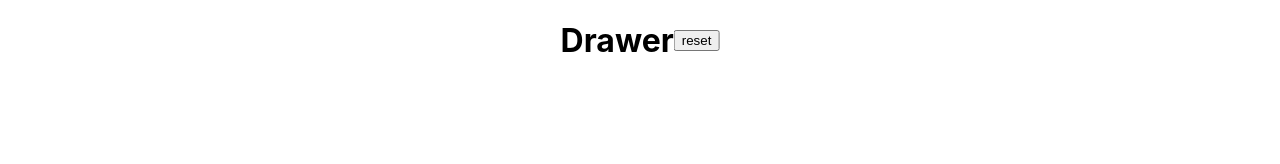
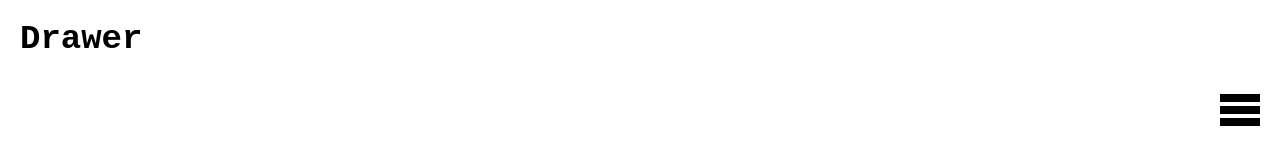
Before and after one commit to bibblebabl/asgn, a website built with Parcel: page index.html in a window 1280 px wide. Built offline with nearby package versions, Linux system fonts and the light colour scheme.

Commit message:
- add menu and styling

```diff
--- a/index.html
+++ b/index.html
@@ -5,6 +5,23 @@
   </head>
 
   <body>
+    <header class="header">
+      <h1 class="heading">Drawer</h1>
+      <ul class="buttons">
+        <li><button class="button button--reset" type="button">reset</button></li>
+        <li>
+          <button class="button button--menu" type="button">
+            menu
+            <svg viewBox="0 0 100 80" width="40" height="40">
+              <rect width="100" height="20"></rect>
+              <rect y="30" width="100" height="20"></rect>
+              <rect y="60" width="100" height="20"></rect>
+            </svg>
+          </button>
+        </li>
+      </ul>
+    </header>
+
     <div id="app"></div>
     <canvas id="canvas"></canvas>
 
--- a/src/app.ts
+++ b/src/app.ts
@@ -20,9 +20,9 @@ export class App {
       onMouseDown: this.onMouseDown.bind(this),
       onMouseMove: this.onMouseMove.bind(this),
       onMouseUp: this.onMouseUp.bind(this),
+      onReset: this.reset.bind(this),
+      onAboutMenu: this.onAboutMenu.bind(this),
     })
-
-    document.querySelector('button.reset').addEventListener('mousedown', () => this.reset())
   }
 
   updatePointsPositions(cursorPosition: Point) {
@@ -96,6 +96,10 @@ export class App {
     })
   }
 
+  onAboutMenu() {
+    document.querySelector('.modal--about')?.classList.toggle('modal--open')
+  }
+
   reset() {
     this.view.reset()
     this.state.points = []
--- a/src/index.ts
+++ b/src/index.ts
@@ -2,11 +2,14 @@ import './style.css'
 
 import { App } from './app'
 
-document.getElementById('app').innerHTML = `
-  <header class="header">
-  <h1 class="heading">Drawer</h1>
-  <button class="reset" type="button">reset</button>
-  </header>
-`
+// document.getElementById('app').innerHTML = `
+//   <header class="header">
+//     <h1 class="heading">Drawer</h1>
+//     <ul class="buttons">
+//       <lI><button class="button button--reset" type="button">reset</button></lI>
+//       <lI><button class="button button--menu" type="button">menu</button></lI>
+//     </ul>
+//   </header>
+// `
 
 new App()
--- a/src/style.css
+++ b/src/style.css
@@ -1,15 +1,93 @@
 body {
   margin: 0;
   padding: 0;
+
+  font-family: -apple-system, BlinkMacSystemFont, 'Segoe UI', Roboto, 'Helvetica Neue', Arial, 'Noto Sans', sans-serif, 'Apple Color Emoji', 'Segoe UI Emoji', 'Segoe UI Symbol', 'Noto Color Emoji';
+  font-variant: tabular-nums;
+
 }
 
-.header {
+.heading {
+  position: fixed;
+  left: 20px;
+  top: 20px;
+  font-family: monospace;
+  font-size: 34px;
+
+  margin: 0;
+  padding: 0;
+
+  pointer-events: none;
+}
+
+.button {
+  background-color: transparent;
+  border: none;
+}
+
+.buttons {
+  position: fixed;
+  right: 20px;
+  top: 30px;
+
+  padding: 0;
+  margin: 0;
+
+  display: flex;
+  flex-direction: column;
+  align-items: center;
+
+  list-style: none;
+}
+
+.button {
+  padding: 0;
+  margin: 0 0 20px 0;
+  font-size: 0;
+  width: 40px;
+  height: 40px;
+
+  background-color: transparent;
+}
+
+.button--close-modal {
   position: absolute;
-  top: 0;
+  right: 10px;
+  height: 10px;
+
+  width: 30px;
+  height: 30px;
+}
+
+.modal {
+  position: fixed;
+  display: none;
+  top: 50%;
   left: 50%;
-  transform: translateX(-50%);
-  font-family: -apple-system, BlinkMacSystemFont, "Segoe UI", Roboto, Oxygen,
-    Ubuntu, Cantarell, "Open Sans", "Helvetica Neue", sans-serif;
+  margin: 0;
+
+  transform: translate(-50%, -50%);
+}
+
+.modal--open {
   display: flex;
-  align-items: center;
 }
+
+
+.modal--about {
+  width: 45%;
+  height: auto;
+  flex-direction: column;
+  font-family: monospace;
+  font-size: 16px;
+
+
+  background-color: #eeeeee;
+  border: 1px solid #000000;
+}
+
+.button--close-modal {
+  position: absolute;
+  top: 20px;
+  right: 20px;
+}
--- a/src/view.ts
+++ b/src/view.ts
@@ -7,11 +7,16 @@ type Props = {
   onMouseDown: (event: MouseEvent) => void
   onMouseUp: (event: MouseEvent) => void
   onMouseMove: (event: MouseEvent) => void
+  onReset: () => void
+  onAboutMenu: () => void
 }
 export class View {
   private canvas: Canvas
 
-  constructor(canvas: Canvas, { onMouseDown, onMouseUp, onMouseMove }: Props) {
+  constructor(
+    canvas: Canvas,
+    { onMouseDown, onMouseUp, onMouseMove, onReset, onAboutMenu }: Props
+  ) {
     this.canvas = canvas
 
     canvas.on('mousedown', onMouseDown)
@@ -19,6 +24,11 @@ export class View {
     canvas.on('mousemove', onMouseMove)
 
     this.canvas.font = '12px monospace'
+
+    document.querySelector('.button--reset')?.addEventListener('mousedown', onReset)
+    document
+      .querySelectorAll('.button--modal-toggle')
+      ?.forEach((el) => el.addEventListener('mousedown', onAboutMenu))
   }
 
   getCursorPosition(event: MouseEvent): Point {
```
